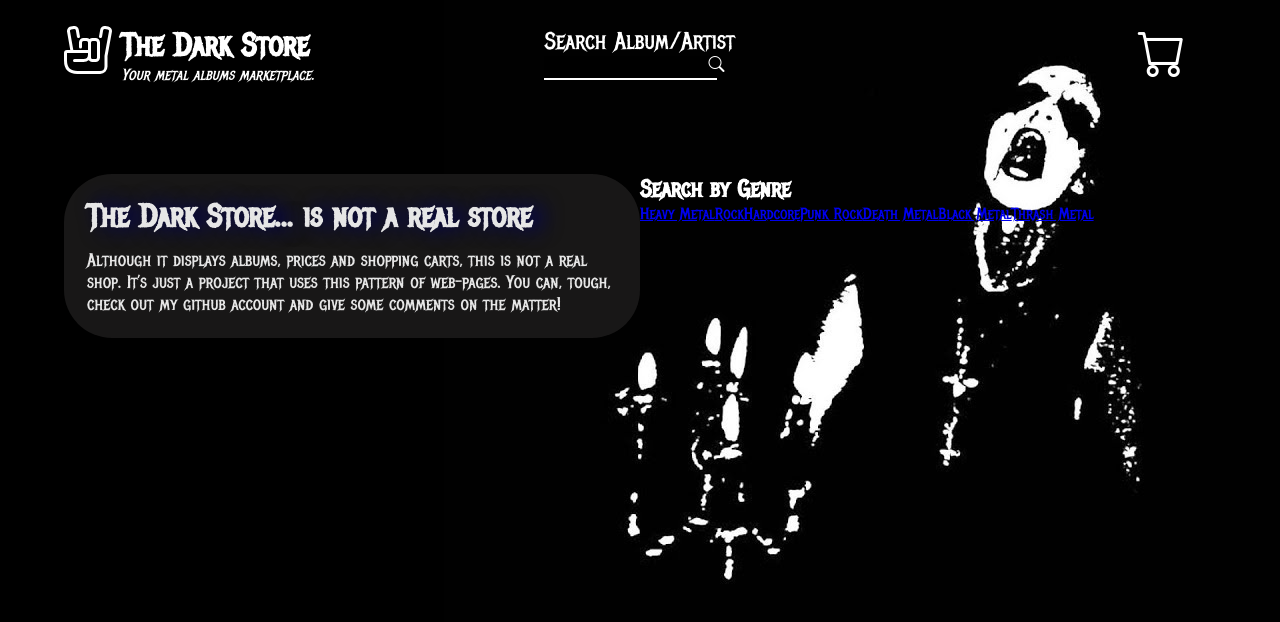
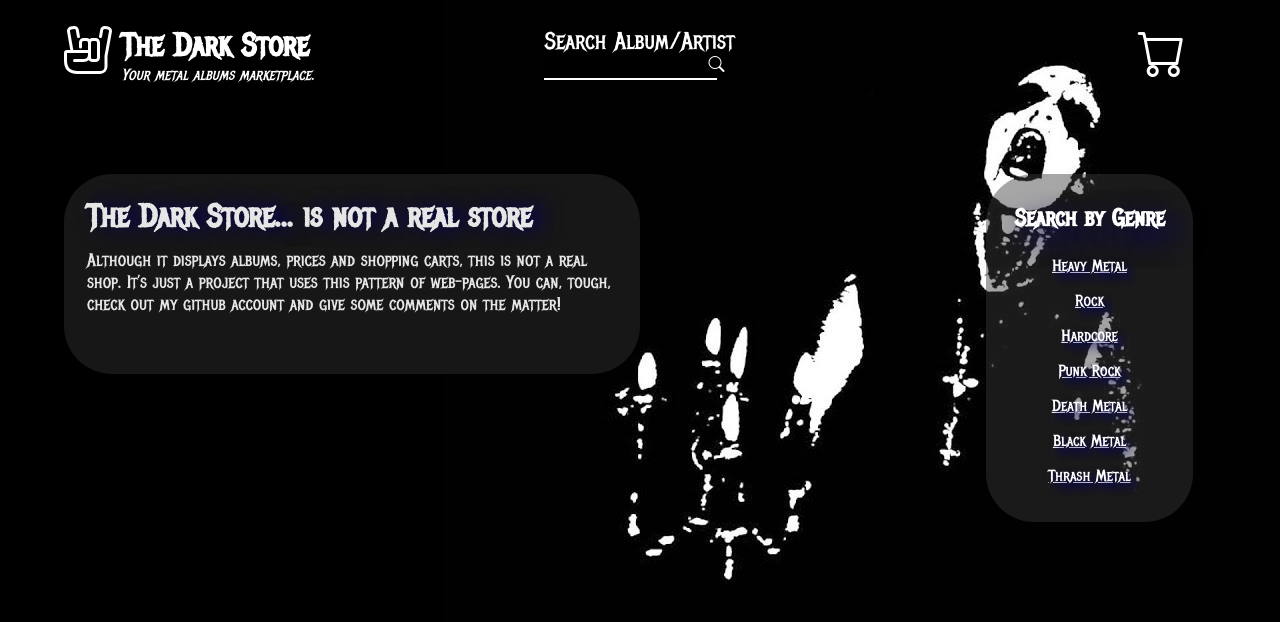
Before and after one commit to stpafk/marketplace, a React (Vite) app in the folder marketplace/: page / in a window 1280 px wide. Shown: the top 622 px of the page. Built offline with nearby package versions, Linux system fonts and the light colour scheme.

Commit message:
landing page styling

```diff
--- a/marketplace/src/App.css
+++ b/marketplace/src/App.css
@@ -25,6 +25,7 @@ section.main {
   opacity: 90%;
   padding: 2%;
   max-width: 50%;
+  max-height: 200px;
   border-radius: 3rem;
 }
 
@@ -36,6 +37,28 @@ section.main {
 
 .main__info p {
   font-size: 18px;
+}
+
+.genre__search {
+  display: flex;
+  flex-direction: column;
+  justify-content: center;
+  align-items: center;
+  margin-left: 30%;
+  padding: 2.5%;
+  background-color: #3e3b3b72;
+  border-radius: 3rem;
+}
+
+.genre__search h1 {
+  text-shadow: 10px 10px 30px rgb(0, 0, 106);
+  margin-bottom: 10%;
+}
+
+.genre__search > a {
+  padding: 5%;
+  color: white;
+  text-shadow: 5px 5px 10px rgb(0, 0, 106);
 }
 
 .grid {
```
